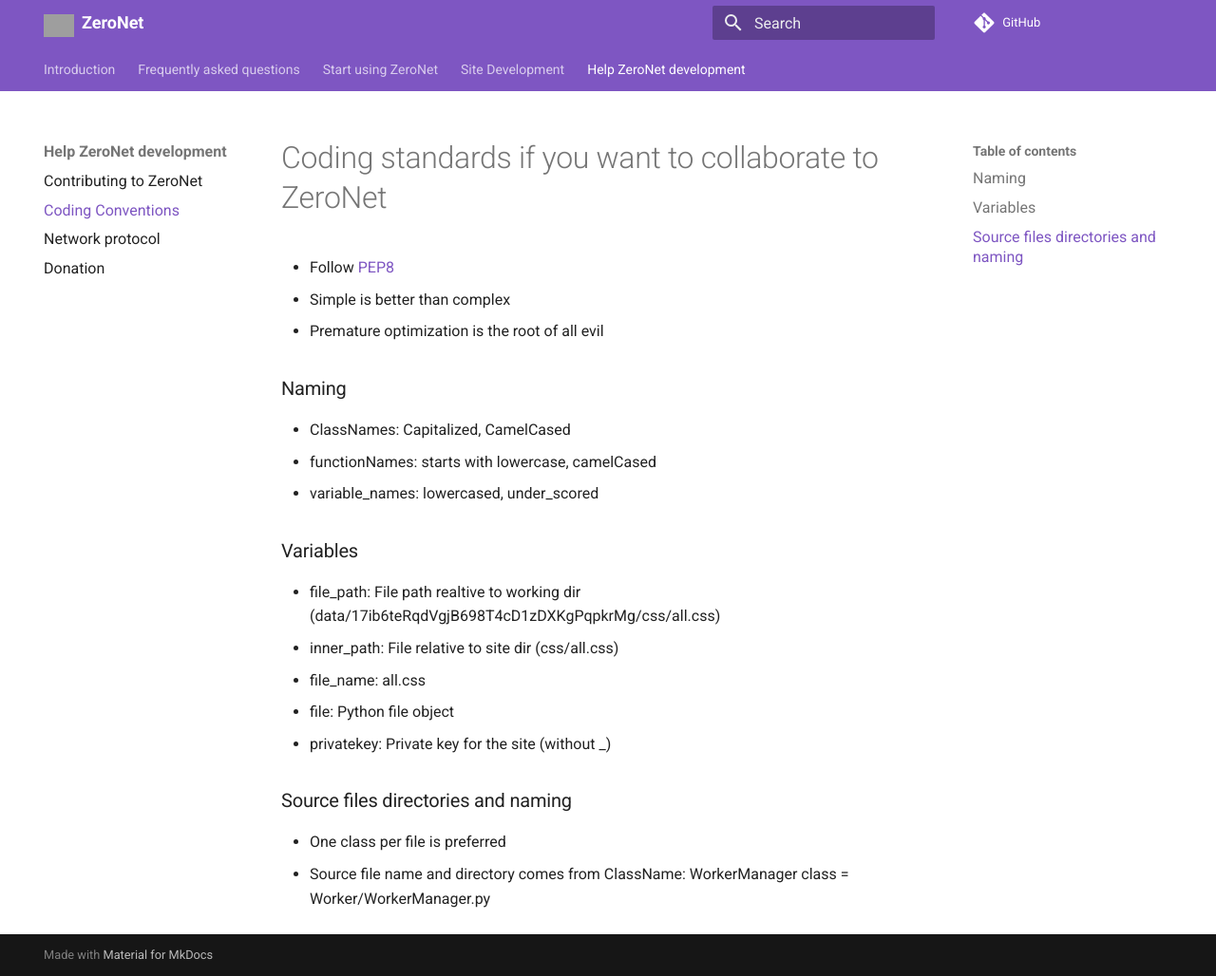
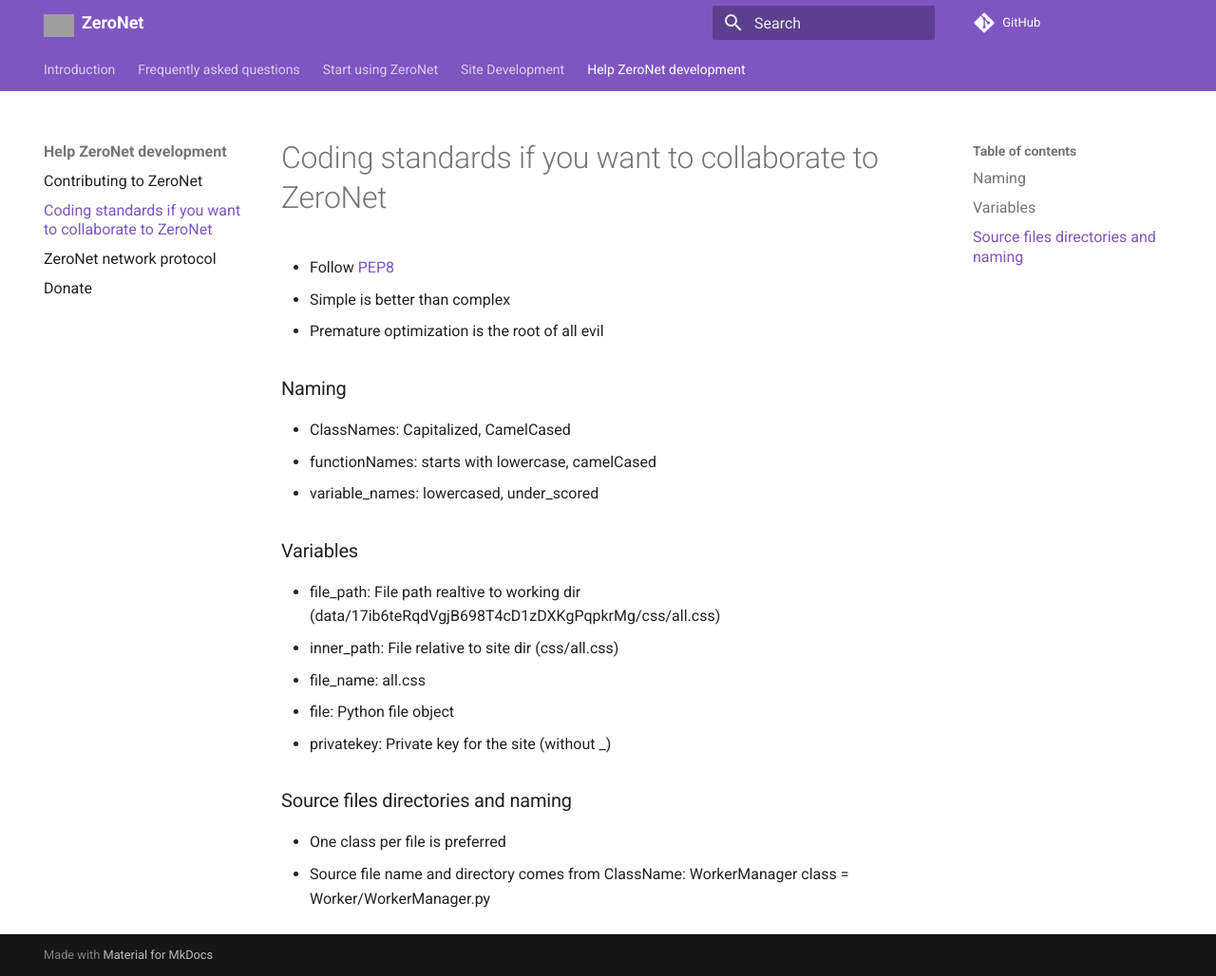
Before and after one commit to HelloZeroNet/Documentation, an MkDocs documentation site: the page built from docs/help_zeronet/coding_conventions.md, in a window 1280 px wide and 1028 px high. Shown: the whole window at 95% size. Built offline with MkDocs 1.6.1 and Material for MkDocs 9.7.7, drawn with Linux system fonts in a browser that asks for light colours; comment, search, counter and statistics services are not loaded; some of the changed lines change nothing that is shown; grey boxes are pictures that could not be loaded.

Commit message:
Make it so site titles do not change when clicked in sidebar

```diff
--- a/mkdocs.yml
+++ b/mkdocs.yml
@@ -19,17 +19,17 @@
 - Introduction: "index.md"
 - Frequently asked questions: "faq.md"
 - Start using ZeroNet:
-  - "Installing": "using_zeronet/installing.md"
-  - "Sample sites": "using_zeronet/sample_sites.md"
-  - "Create new site": "using_zeronet/create_new_site.md"
-- "Site Development":
-  - "Getting Started": "site_development/getting_started.md"
-  - "ZeroFrame API reference": "site_development/zeroframe_api_reference.md"
-  - "Structure of content.json": "site_development/content_json.md"
-  - "Structure of dbschema.json": "site_development/dbschema_json.md"
-  - "Certificate authority": "site_development/cert_authority.md"
-- "Help ZeroNet development":
-  - "Contributing to ZeroNet": "help_zeronet/contributing.md"
-  - "Coding Conventions": "help_zeronet/coding_conventions.md"
-  - "Network protocol": "help_zeronet/network_protocol.md"
-  - "Donation": "help_zeronet/donate.md"
+  - "using_zeronet/installing.md"
+  - "using_zeronet/sample_sites.md"
+  - "using_zeronet/create_new_site.md"
+- Site Development:
+  - "site_development/getting_started.md"
+  - "site_development/zeroframe_api_reference.md"
+  - "site_development/content_json.md"
+  - "site_development/dbschema_json.md"
+  - "site_development/cert_authority.md"
+- Help ZeroNet development:
+  - "help_zeronet/contributing.md"
+  - "help_zeronet/coding_conventions.md"
+  - "help_zeronet/network_protocol.md"
+  - "help_zeronet/donate.md"
```
